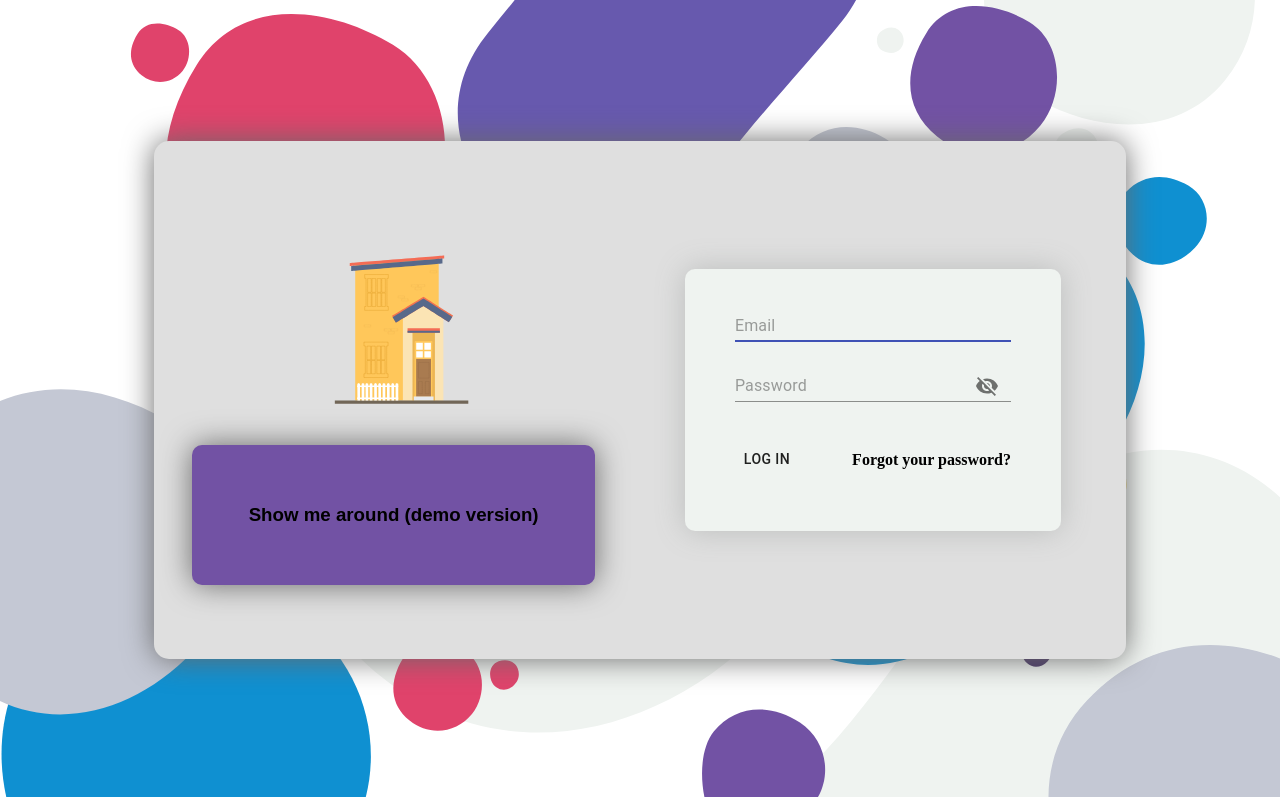
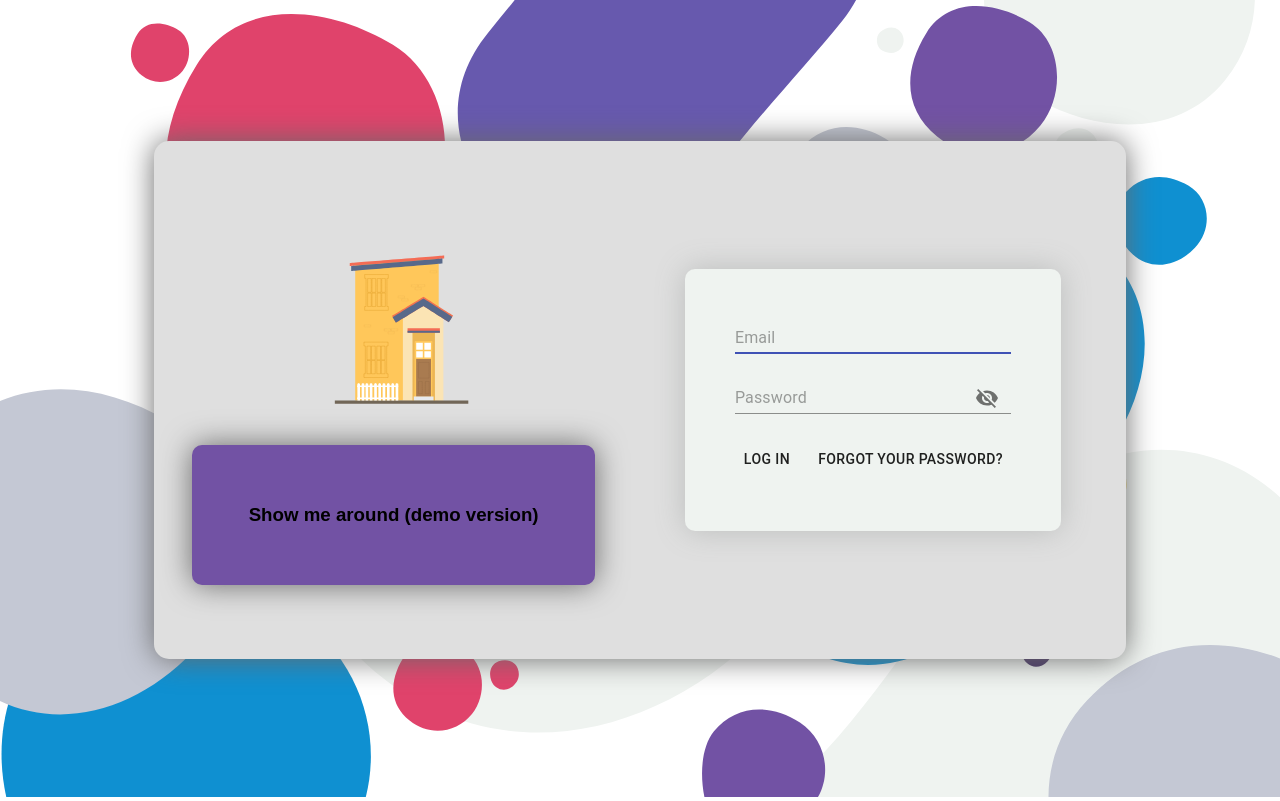
Before and after one commit to majklfly/restsystem, a React (Create React App) app: page / in a window 1280 px wide. Built offline with nearby package versions, Linux system fonts and the light colour scheme; no server answers.

Commit message:
added form component

```diff
--- a/src/components/LoginForm/LoginForm.tsx
+++ b/src/components/LoginForm/LoginForm.tsx
@@ -50,12 +50,10 @@ export const LoginForm: React.FC<props> = () => {
           }).then((res) => {
             res.json().then((data) => {
               if (data.user) {
-                console.log("logged in as ", data.user);
                 dispatch(addUser({ user_id: data.user }));
               }
             });
           });
-          console.log(data);
           setSubmitting(false);
           resetForm();
         }}
@@ -94,7 +92,7 @@ export const LoginForm: React.FC<props> = () => {
               <Btn disabled={isSubmitting} type="submit">
                 Log In
               </Btn>
-              <h4>Forgot your password?</h4>
+              <Btn>Forgot your password?</Btn>
             </ButtonContainer>
           </Form>
         )}
```
Also changed, not shown: src/components/ForgotPasswordForm/ForgotPasswordForm.tsx (added, +11 -0 lines), 1 other file (tests, documents, lock files or other folders).
